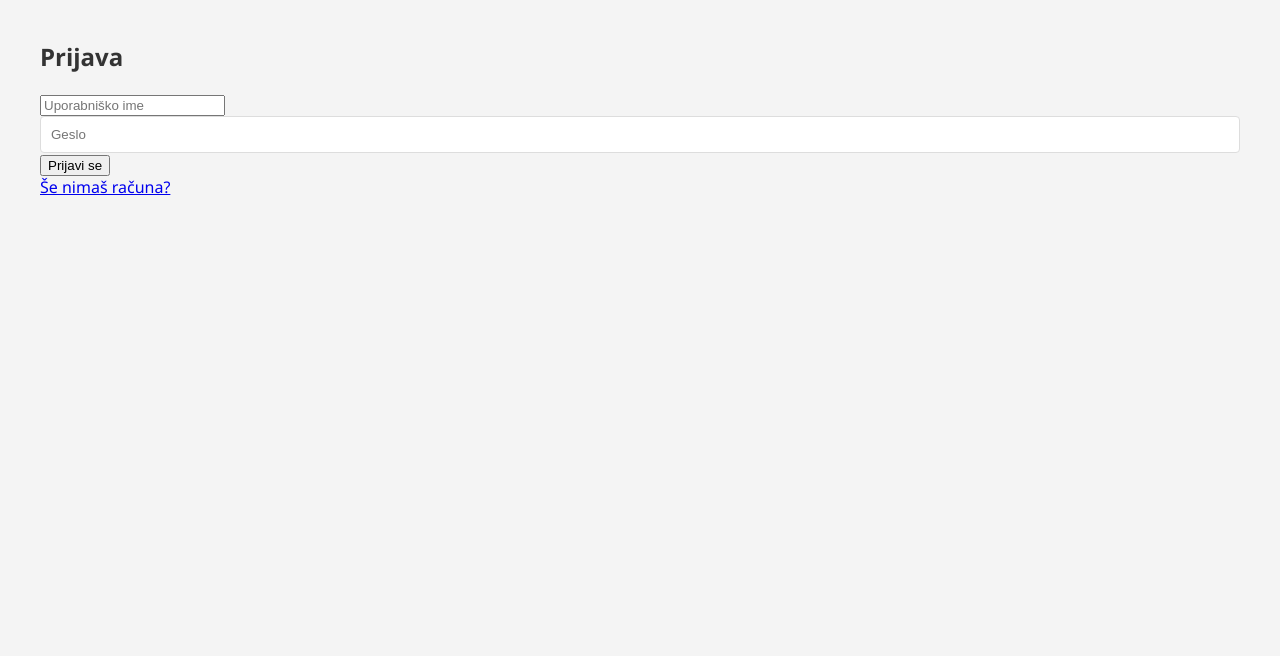
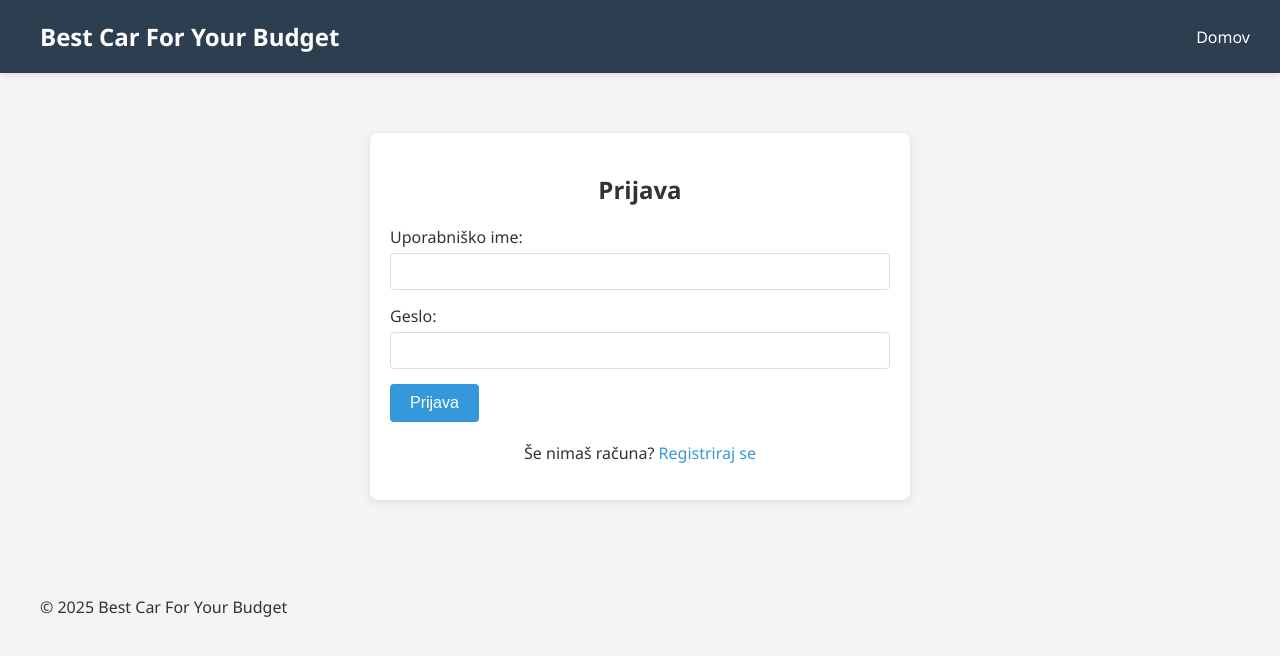
Before and after one commit to lukapavlisic/Zakljucna-Naloga-UPN, a Flask app: template templates/login.html in a window 1280 px wide. Shown: the top 656 px of the page. Run offline with Flask 3, Linux system fonts and the light colour scheme; the template is opened without the code that fills it, so the values that code supplies are empty.

Commit message:
Update login.html

```diff
--- a/templates/login.html
+++ b/templates/login.html
@@ -1,15 +1,61 @@
 <!DOCTYPE html>
-<html>
-<head><title>Prijava</title><link rel="stylesheet" href="/static/style.css"></head>
+<html lang="sl">
+<head>
+    <meta charset="UTF-8">
+    <meta name="viewport" content="width=device-width, initial-scale=1.0">
+    <title>Prijava - Best Car For Your Budget</title>
+    <link rel="stylesheet" href="{{ url_for('static', filename='css/style.css') }}">
+</head>
 <body>
-<div class="container">
-    <h2>Prijava</h2>
-    <form method="post">
-        <input type="username" name="username" placeholder="Uporabniško ime" required>
-        <input type="password" name="password" placeholder="Geslo" required>
-        <button type="submit">Prijavi se</button>
-    </form>
-    <a href="/register">Še nimaš računa?</a>
-</div>
+    <header class="header">
+        <nav class="nav">
+            <h1>Best Car For Your Budget</h1>
+            <div class="nav-links">
+                <a href="{{ url_for('index') }}">Domov</a>
+            </div>
+        </nav>
+    </header>
+
+    <main class="main">
+        <div class="auth-container">
+            {% with messages = get_flashed_messages(with_categories=true) %}
+                {% if messages %}
+                <div class="flash-messages">
+                    {% for category, message in messages %}
+                    <div class="flash flash-{{ category }}">{{ message }}</div>
+                    {% endfor %}
+                </div>
+                {% endif %}
+            {% endwith %}
+
+            <div class="auth-header">
+                <h2>Prijava</h2>
+            </div>
+
+            <form action="{{ url_for('login') }}" method="post" class="auth-form">
+                <div class="form-group">
+                    <label for="username">Uporabniško ime:</label>
+                    <input type="text" id="username" name="username" required>
+                </div>
+
+                <div class="form-group">
+                    <label for="password">Geslo:</label>
+                    <input type="password" id="password" name="password" required>
+                </div>
+
+                <button type="submit" class="btn">Prijava</button>
+            </form>
+
+            <div class="auth-links">
+                <p>Še nimaš računa? <a href="{{ url_for('register') }}">Registriraj se</a></p>
+            </div>
+        </div>
+    </main>
+
+    <footer class="footer">
+        <div class="container">
+            <p>&copy; 2025 Best Car For Your Budget</p>
+        </div>
+    </footer>
 </body>
 </html>
```
